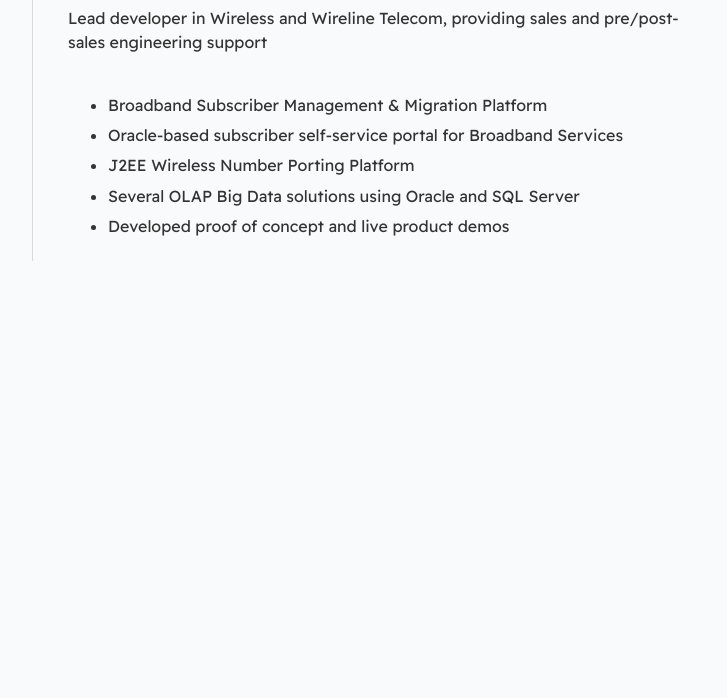
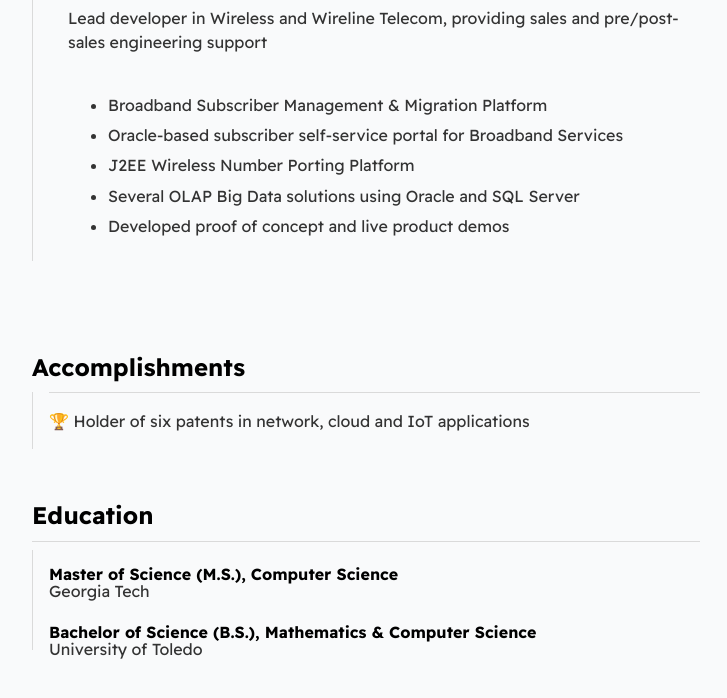
Before and after one commit to pointcloudsw/resume, an Astro site: page / in a window 1280 px wide. Shown: the part 2112-2810 px from the top of the page, without its empty margins (274-1001 px from the left). Before the commit the page ends 2461 px from the top, so only its background shows below. Built offline with nearby package versions, Linux system fonts and the light colour scheme; Astro itself is replaced by a stand-in of ours.

Commit message:
adding dynamic collections

```diff
--- /dev/null
+++ b/src/components/Accomplishments.astro
@@ -0,0 +1,13 @@
+---
+import type { CollectionEntry } from 'astro:content';
+import { getEntry, getEntries, getCollection } from 'astro:content';
+
+const allEntries = await getCollection('accomplishments');
+---
+{
+    allEntries.map((e) => (
+    <div class="card--project">
+        <span>🏆 </span>{e.data.line1}
+    </div>
+    ))
+}
--- /dev/null
+++ b/src/components/Education.astro
@@ -0,0 +1,20 @@
+---
+import type { CollectionEntry } from 'astro:content';
+import { getEntry, getEntries, getCollection } from 'astro:content';
+
+const allEntries = await getCollection('education');
+---
+{
+    allEntries.map((e) => (
+    <div class="card--education">
+
+        <strong class="p--education">
+            {e.data.line1}
+        </strong>
+        <p class="p--education">
+            {e.data.line2}
+        </p>
+    </div>
+
+    ))
+}
--- /dev/null
+++ b/src/content/accomplishments/accomplishments-01.md
@@ -0,0 +1,3 @@
+---
+line1: Holder of six patents in network, cloud and IoT applications
+---
--- /dev/null
+++ b/src/content/config.ts
@@ -0,0 +1,18 @@
+// 1. Import your utilities and schemas
+import { defineCollection, z } from 'astro:content';
+// import { educationSchema } from '../schemas';
+// import { educationSchema } from '../schemas/education';
+
+// 2. Define your collections
+const genericCollection = defineCollection({
+  type: 'content',
+  schema: z.object({
+    line1: z.string()
+    ,line2: z.string().optional()
+    })
+});
+
+export const collections = {
+  'education': genericCollection
+  ,'accomplishments': genericCollection
+};
--- /dev/null
+++ b/src/content/education/education-GT.md
@@ -0,0 +1,4 @@
+---
+line1: Master of Science (M.S.), Computer Science
+line2: Georgia Tech
+---
--- /dev/null
+++ b/src/content/education/education-UT.md
@@ -0,0 +1,4 @@
+---
+line1: Bachelor of Science (B.S.), Mathematics & Computer Science
+line2: University of Toledo
+---
--- a/src/env.d.ts
+++ b/src/env.d.ts
@@ -1 +1,2 @@
+/// <reference path="../.astro/types.d.ts" />
 /// <reference types="astro/client" />
--- a/src/layouts/ResumeLayout.astro
+++ b/src/layouts/ResumeLayout.astro
@@ -6,6 +6,8 @@ import HeadlineBio from '../components/HeadlineBio.astro';
 import HeaderLink from '../components/HeaderLink.astro';
 import ResumeTechstack from './resumeTechstack.astro';
 import ResumeWorkhistory from './resumeWorkhistory.astro';
+import ResumeAccomplishments from './resumeAccomplishments.astro';
+import ResumeEducation from './resumeEducation.astro';
 
 import { SITE_TITLE, SITE_DESCRIPTION } from '../consts';
 
@@ -27,6 +29,8 @@ const { title } = Astro.props;
 			<ResumeSummary/>
 			<ResumeTechstack/>
 			<ResumeWorkhistory/>
+			<ResumeAccomplishments/>
+			<ResumeEducation/>
 		</div>
 	</body>
 </html>
--- /dev/null
+++ b/src/layouts/resumeAccomplishments.astro
@@ -0,0 +1,9 @@
+---
+import Accomplishments from '../components/Accomplishments.astro';
+---
+<section class="section--page">
+    <h2 class="section-heading--h2">Accomplishments</h2>
+    <div class="card--generic">
+        <Accomplishments/>
+    </div>
+</section>
--- /dev/null
+++ b/src/layouts/resumeEducation.astro
@@ -0,0 +1,11 @@
+---
+import Education from '../components/Education.astro';
+---
+<section class="section--page">
+    <h2 class="section-heading--h2">Education</h2>
+
+    <div class="line-break"></div>
+    <div class="card--generic">
+        <Education/>
+    </div>
+</section>
```
